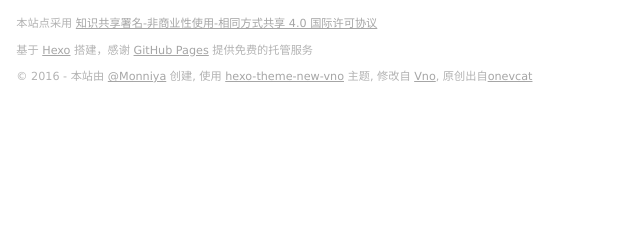
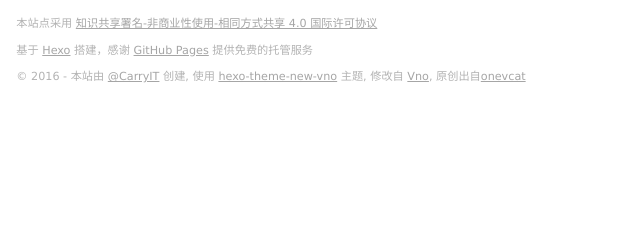
Before and after one commit to ZYCoderIOS/ZYCoderIOS.github.io, a plain HTML site: page 2016/07/07/我的第一篇博客/index.html in a window 1280 px wide. Shown: the part 417-657 px from the top of the page, 392-1032 px from the left. Drawn offline with nearby package versions, Linux system fonts and the light colour scheme; some packages are replaced by stand-ins of ours; a script that the page names is missing.

Commit message:
Site updated: 2016-07-07 17:42:47

```diff
--- a/2016/07/07/我的第一篇博客/index.html
+++ b/2016/07/07/我的第一篇博客/index.html
@@ -176,7 +176,7 @@
         基于 <a href="http://hexo.io">Hexo</a> 搭建，感谢 <a href="https://pages.github.com/">GitHub Pages</a> 提供免费的托管服务
     </span>
     <span class="footer__copyright">
-        &copy; 2016 - 本站由 <a href="/">@Monniya</a> 创建,
+        &copy; 2016 - 本站由 <a href="/">@CarryIT</a> 创建,
         使用 <a href="https://github.com/monniya/hexo-theme-new-vno ">hexo-theme-new-vno</a> 主题,
         修改自 <a href="https://github.com/lenbo-ma/hexo-theme-vno" target="_blank">Vno</a>, 原创出自<a href="http://github.com/onevcat/vno" target="_blank">onevcat</a>
     </span>
```
